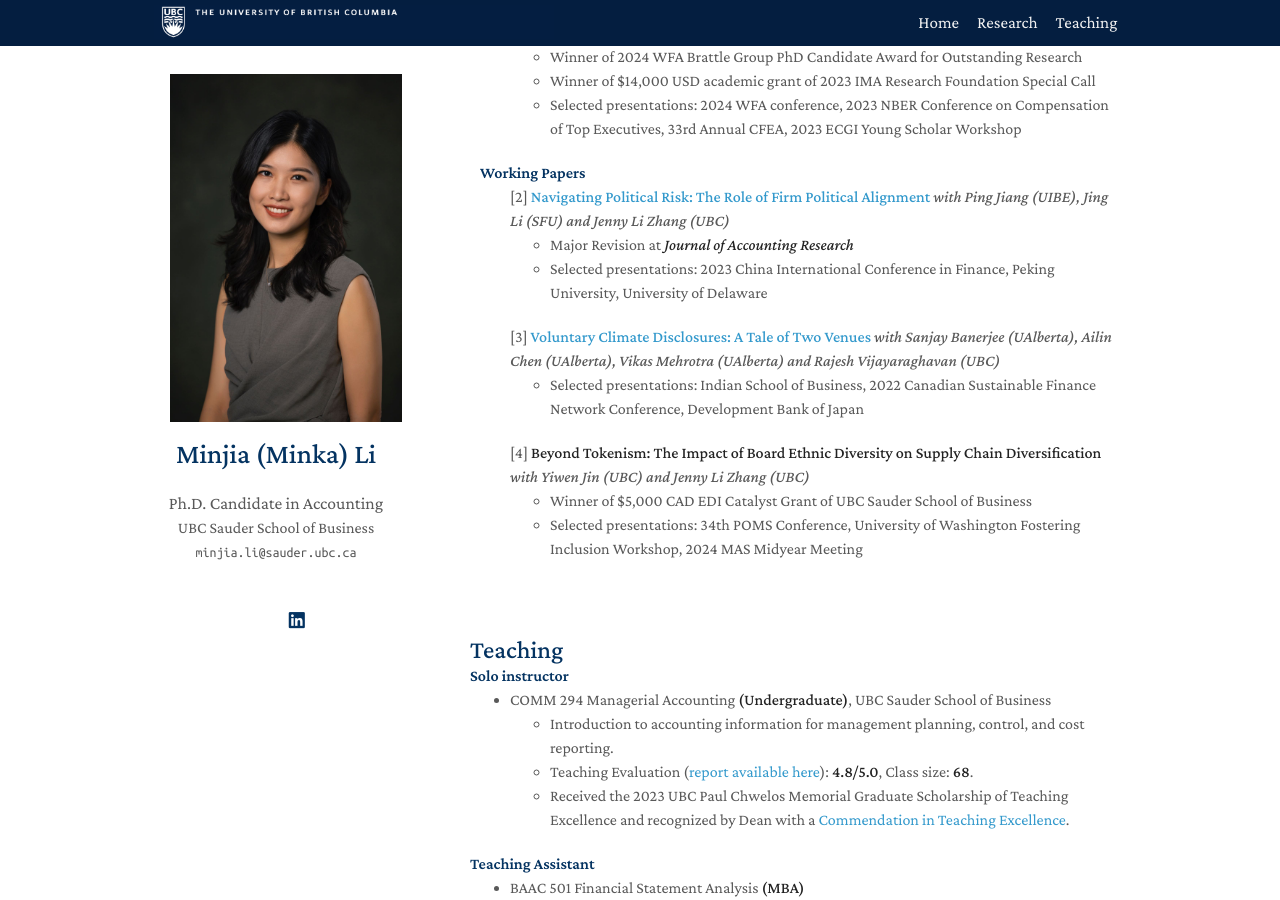
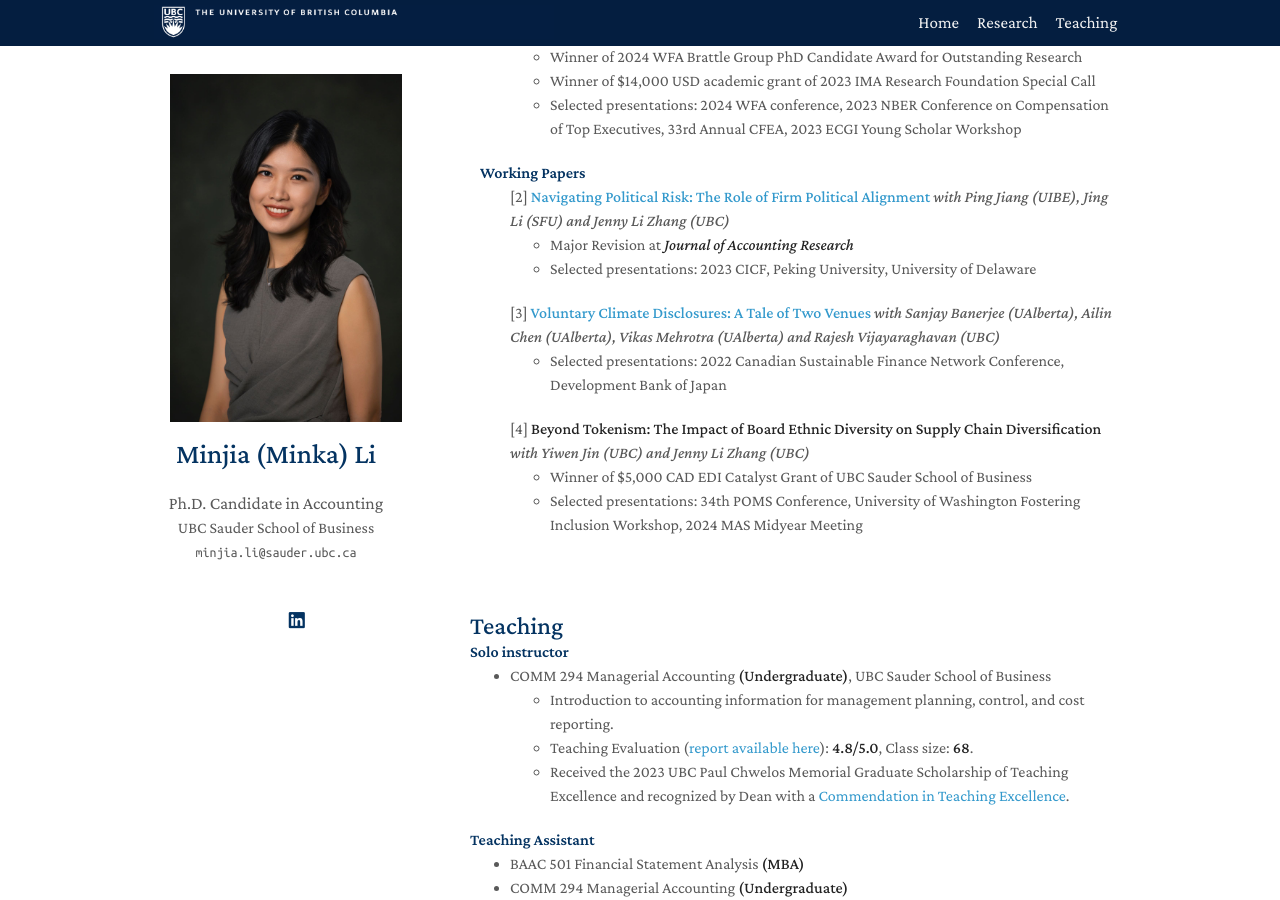
Before and after one commit to zeyang1225/zeyang1225.github.io, a Jekyll site: the page built from index.md, in a window 1280 px wide and 900 px high, scrolled down 455 px. Built offline with Jekyll 4.4.1, drawn with Linux system fonts in a browser that asks for light colours; nearby versions of some CDN libraries; a style sheet for code colours, icons or effects is not loaded.

Commit message:
Update research.md

```diff
--- a/_includes/research.md
+++ b/_includes/research.md
@@ -20,7 +20,7 @@
   <ul>   <div class="title"> [2] <strong><a href="https://papers.ssrn.com/sol3/papers.cfm?abstract_id=4430507">Navigating Political Risk: The Role of Firm Political Alignment</a></strong> <em> with Ping Jiang (UIBE), Jing Li (SFU) and Jenny Li Zhang (UBC) </em> </div>
  <ul>
      <li>  Major Revision at <strong> <em> Journal of Accounting Research </em> </strong> </li>
-  <li>  Selected presentations: 2023 China International Conference in Finance, Peking University, University of Delaware</li>
+  <li>  Selected presentations: 2023 CICF, Peking University, University of Delaware</li>
 
   </ul>
    </ul>
@@ -31,7 +31,7 @@
    <ul>  <div class="title"> [3] <strong> <a href="https://papers.ssrn.com/sol3/papers.cfm?abstract_id=4575733">Voluntary Climate Disclosures: A Tale of Two Venues </a></strong> <em> with Sanjay Banerjee (UAlberta), Ailin Chen (UAlberta), Vikas
 Mehrotra (UAlberta) and Rajesh Vijayaraghavan (UBC) </em> </div>
  <ul>
-     <li> Selected presentations: Indian School of Business, 2022 Canadian Sustainable Finance Network Conference, Development Bank of Japan</li>
+     <li> Selected presentations:  2022 Canadian Sustainable Finance Network Conference, Development Bank of Japan</li>
 
   </ul>
     </ul>
```
